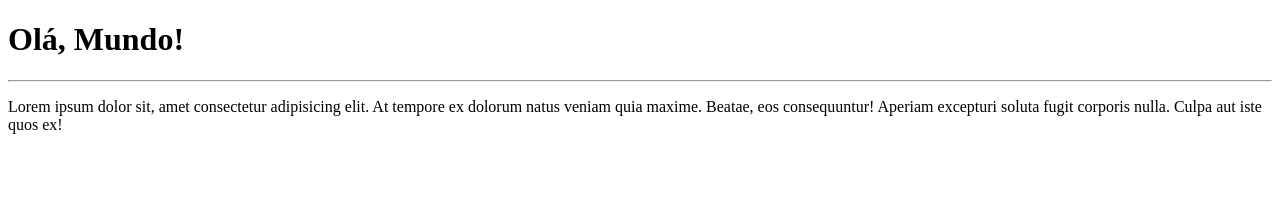
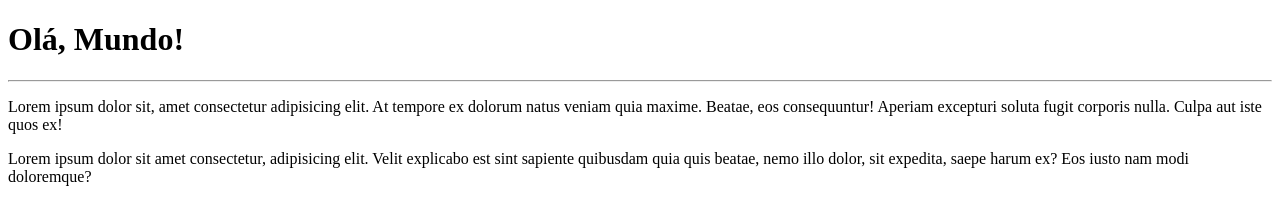
Before and after one commit to alesupergenius/Ola-Mundo, a plain HTML site: page site-exemplo/index.html in a window 1280 px wide. Drawn offline with Linux system fonts and the light colour scheme.

Commit message:
Adicinei um parágrafo

```diff
--- a/site-exemplo/index.html
+++ b/site-exemplo/index.html
@@ -9,5 +9,6 @@
     <h1>Olá, Mundo!</h1>
     <hr>
     <p>Lorem ipsum dolor sit, amet consectetur adipisicing elit. At tempore ex dolorum natus veniam quia maxime. Beatae, eos consequuntur! Aperiam excepturi soluta fugit corporis nulla. Culpa aut iste quos ex!</p>
+    <p>Lorem ipsum dolor sit amet consectetur, adipisicing elit. Velit explicabo est sint sapiente quibusdam quia quis beatae, nemo illo dolor, sit expedita, saepe harum ex? Eos iusto nam modi doloremque?</p>
 </body>
 </html>
```
